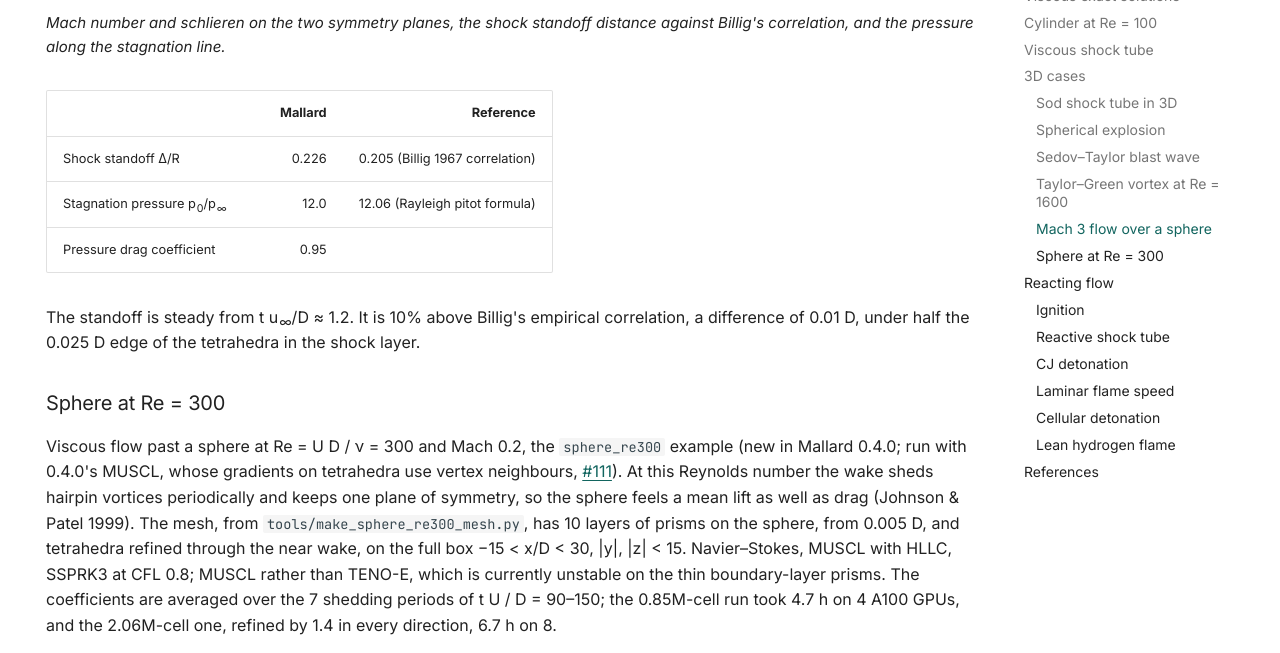
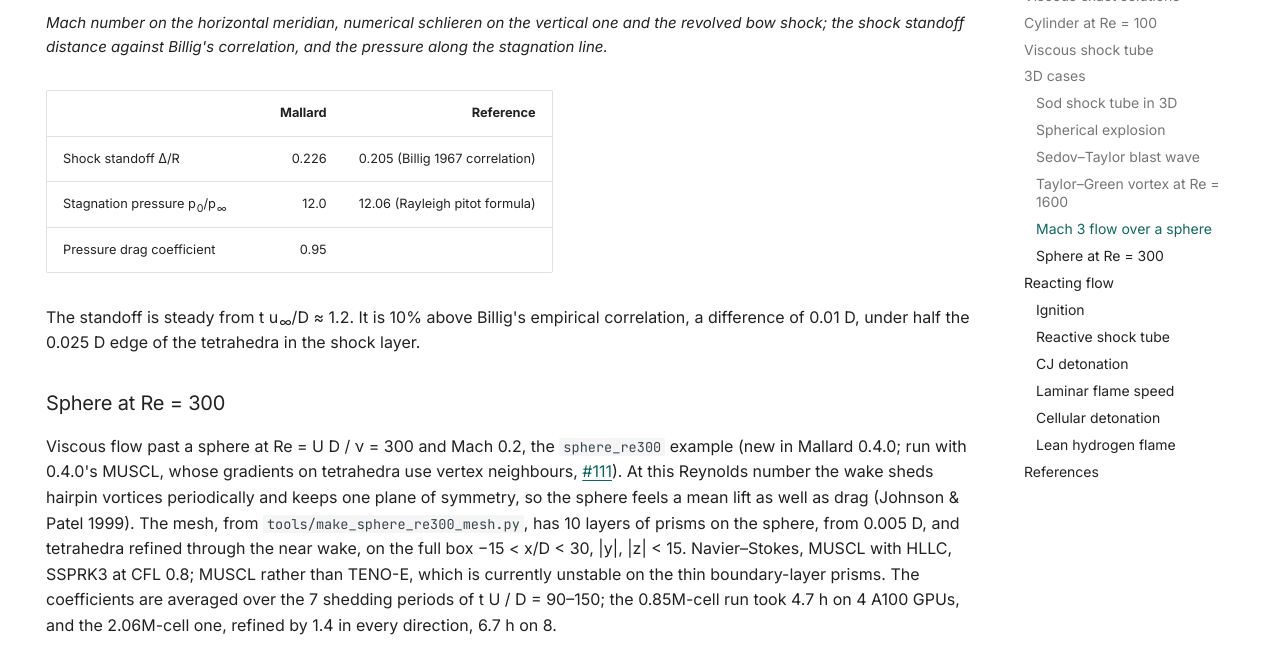
Before and after one commit to MatthewBonanni/mallard-website, an MkDocs documentation site: the page built from content/validation.md, in a window 1280 px wide and 900 px high, scrolled down 16882 px, cut to the strip 247-900 px from the top of the window. Built offline with MkDocs 1.6.1 and Material for MkDocs 9.7.7, drawn with Linux system fonts in a browser that asks for light colours; comment, search, counter and statistics services are not loaded.

Commit message:
Mach 3 sphere: smoothed media with the revolved bow shock
Replaces sphere.mp4 and its poster (gallery, validation, examples page)
and describes the new panes in the captions.

Co-Authored-By: Claude Opus 5.5 <noreply@anthropic.com>

```diff
--- a/content/validation.md
+++ b/content/validation.md
@@ -283,8 +283,8 @@ The kinetic energy stays within 2.6% of the DNS through t = 20. Its dissipation
 Inviscid Mach 3 flow past a sphere of diameter D, started impulsively, the `sphere_mach3` example (new in Mallard 0.4.0): 796,962 tetrahedra in the quarter domain y, z ≥ 0 with two symmetry planes, refined on the sphere and through the shock layer; fifth-order TENO-E with bound-preserving scaling, HLL flux, SSPRK3, to t u<sub>∞</sub>/D = 3, on 4 GPUs. HLL rather than RHLL, because RHLL develops a carbuncle on the axis where the two symmetry planes meet ([issue #80](https://github.com/MatthewBonanni/mallard/issues/80)). This run used the development code before two 0.4.0 changes to TENO-E, the conditioning bound and complete stencils near boundaries ([#109](https://github.com/MatthewBonanni/mallard/pull/109)), which change results on tetrahedra; it has not been repeated with 0.4.0.
 
 <figure class="mallard-figure" markdown>
-<video data-autoplay controls loop muted playsinline preload="none" width="1920" height="1080" poster="../media/sphere_poster.jpg" aria-label="Mach number and schlieren of Mach 3 flow over a sphere, with the bow-shock standoff distance and stagnation-line pressure"><source src="../media/sphere.mp4" type="video/mp4"></video>
-<figcaption>Mach number and schlieren on the two symmetry planes, the shock standoff distance against Billig's correlation, and the pressure along the stagnation line.</figcaption>
+<video data-autoplay controls loop muted playsinline preload="none" width="1920" height="1080" poster="../media/sphere_poster.jpg" aria-label="Mach 3 flow over a sphere: Mach number on the horizontal meridian, numerical schlieren on the vertical one and the revolved bow shock, with the standoff distance against Billig's correlation and the stagnation-line pressure"><source src="../media/sphere.mp4" type="video/mp4"></video>
+<figcaption>Mach number on the horizontal meridian, numerical schlieren on the vertical one and the revolved bow shock; the shock standoff distance against Billig's correlation, and the pressure along the stagnation line.</figcaption>
 </figure>
 
 | | Mallard | Reference |
```
Also changed, not shown: content/gallery.md (+2 -2 lines), content/media/sphere_poster.jpg, 1 other file.
